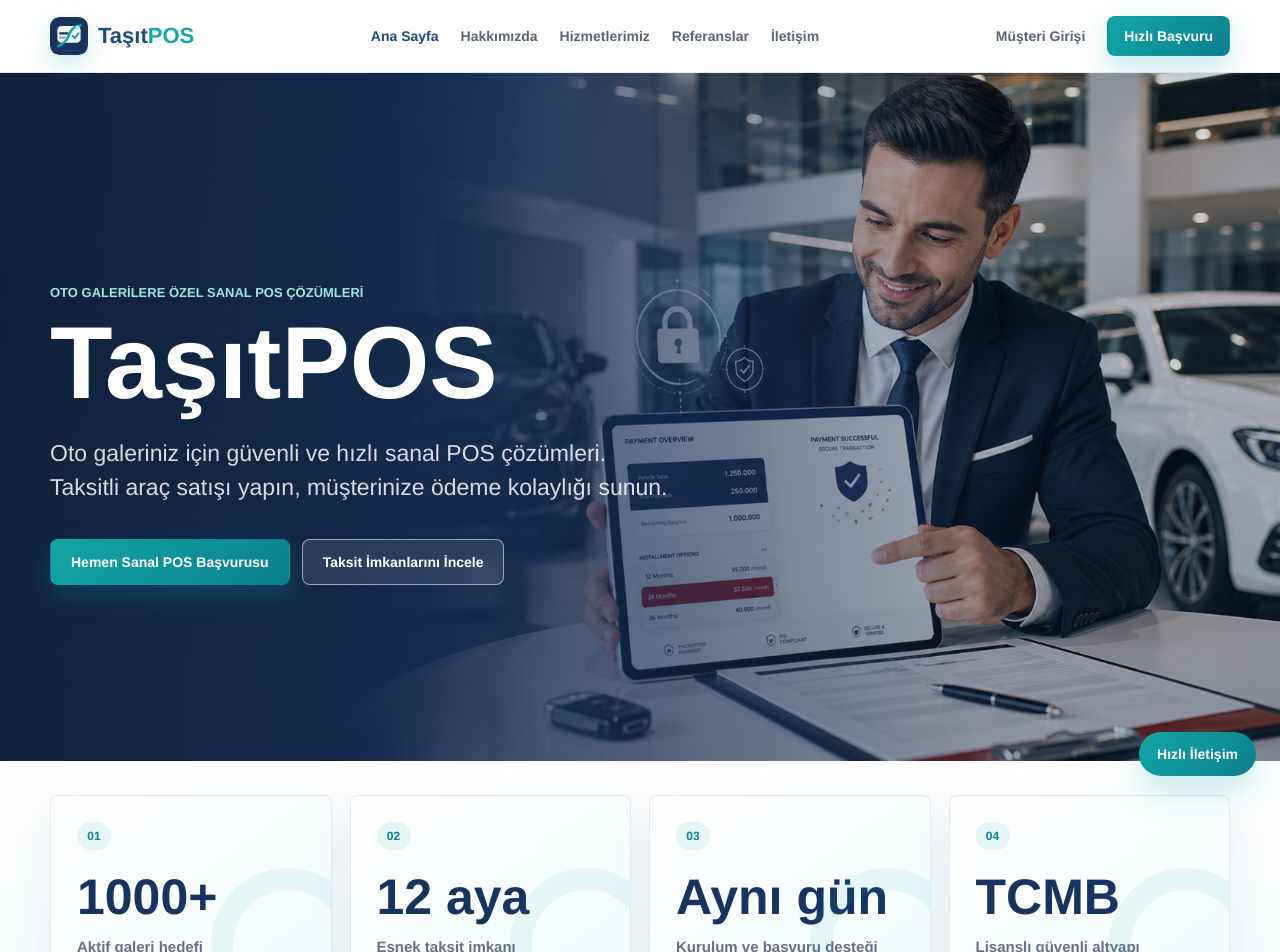
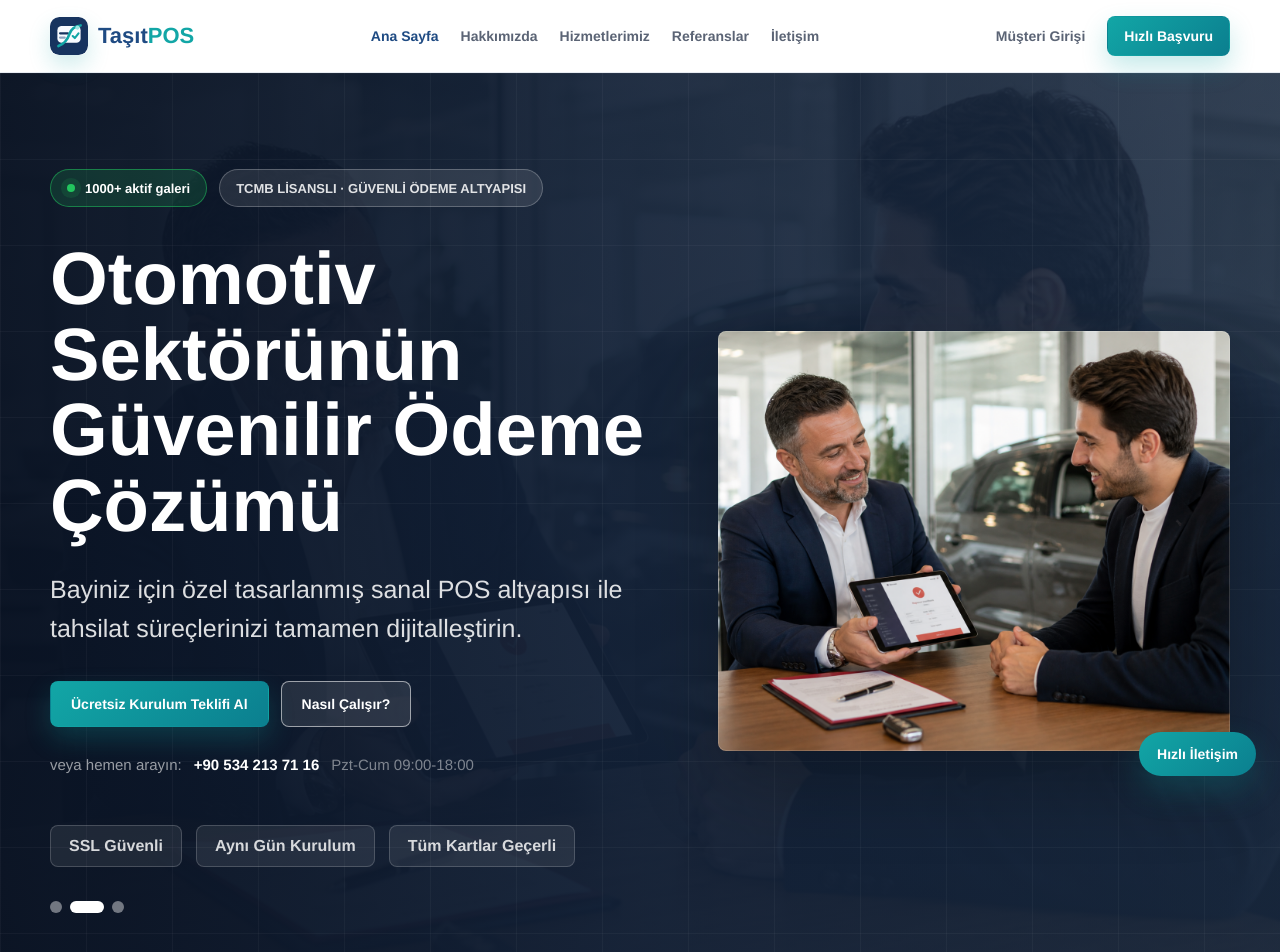
Before and after one commit to eliffvural/tasitPOS, a Next.js app: page / in a window 1280 px wide. Shown: the top 952 px of the page. Built offline with nearby package versions, Linux system fonts and the light colour scheme.

Commit message:
Add custom homepage hero slider

```diff
--- a/app/components.jsx
+++ b/app/components.jsx
@@ -1,8 +1,33 @@
 "use client";
 
 import Link from "next/link";
+import { useEffect, useState } from "react";
 import { usePathname } from "next/navigation";
 import { brand, navigation, processSteps, services, stats } from "./site-data";
+
+const heroSlides = [
+  {
+    kicker: "Tüm kartlar · şeffaf fiyatlandırma",
+    title: "Tüm Kartlar, Tüm Bankalar — Sıfır Sürpriz.",
+    text: "Visa, Mastercard ve Troy dahil tüm kartlarla ödeme alın. Şeffaf fiyatlandırma, gizli maliyet yok.",
+    image: "/assets/images/tasitpos/hero-payment.png",
+    alt: "Oto galeride kartlı ödeme alan danışman",
+  },
+  {
+    kicker: "TCMB lisanslı · güvenli ödeme altyapısı",
+    title: "Otomotiv Sektörünün Güvenilir Ödeme Çözümü",
+    text: "Bayiniz için özel tasarlanmış sanal POS altyapısı ile tahsilat süreçlerinizi tamamen dijitalleştirin.",
+    image: "/assets/images/tasitpos/dealer-consultation.png",
+    alt: "Modern oto galeride müşteri görüşmesi",
+  },
+  {
+    kicker: "Hızlı entegrasyon · 7/24 destek",
+    title: "Aynı Gün Kurulum, Anında Tahsilat",
+    text: "Başvurunuzu tamamlayın, sisteminiz aynı gün devreye girsin. Teknik destek her adımda yanınızda.",
+    image: "/assets/images/tasitpos/platform-dashboard.png",
+    alt: "Sanal POS ve ödeme paneli ekranları",
+  },
+];
 
 export function SiteFrame({ children }) {
   return (
@@ -134,6 +159,75 @@
   );
 }
 
+export function HeroSlider() {
+  const [activeSlide, setActiveSlide] = useState(0);
+  const slide = heroSlides[activeSlide];
+
+  useEffect(() => {
+    const timer = window.setInterval(() => {
+      setActiveSlide((current) => (current + 1) % heroSlides.length);
+    }, 5500);
+
+    return () => window.clearInterval(timer);
+  }, []);
+
+  return (
+    <section className="home-hero slider-hero">
+      {heroSlides.map((item, index) => (
+        <img
+          key={item.title}
+          src={item.image}
+          alt=""
+          aria-hidden="true"
+          className={index === activeSlide ? "hero-image hero-image-active" : "hero-image"}
+        />
+      ))}
+      <div className="hero-overlay" />
+      <div className="container hero-slider-shell">
+        <div className="hero-slider-copy">
+          <div className="hero-badges">
+            <span className="hero-live">1000+ aktif galeri</span>
+            <span>{slide.kicker}</span>
+          </div>
+          <h1>{slide.title}</h1>
+          <p>{slide.text}</p>
+          <div className="hero-actions">
+            <a className="btn btn-primary" href={brand.registerUrl} target="_blank" rel="noreferrer">
+              Ücretsiz Kurulum Teklifi Al
+            </a>
+            <Link className="btn btn-ghost" href="/hizmetlerimiz">
+              Nasıl Çalışır?
+            </Link>
+          </div>
+          <p className="hero-phone">
+            veya hemen arayın: <a href={brand.phoneHref}>{brand.phone}</a>
+            <span>Pzt-Cum 09:00-18:00</span>
+          </p>
+          <div className="hero-trust">
+            <span>SSL Güvenli</span>
+            <span>Aynı Gün Kurulum</span>
+            <span>Tüm Kartlar Geçerli</span>
+          </div>
+          <div className="hero-dots" aria-label="Slider kontrolü">
+            {heroSlides.map((item, index) => (
+              <button
+                key={item.title}
+                type="button"
+                aria-label={`${index + 1}. slaytı göster`}
+                aria-current={index === activeSlide}
+                onClick={() => setActiveSlide(index)}
+              />
+            ))}
+          </div>
+        </div>
+        <div className="hero-slide-visual">
+          <img src={slide.image} alt={slide.alt} />
+        </div>
+      </div>
+    </section>
+  );
+}
+
 export function PageIntro({ eyebrow, title, text }) {
   return (
     <section className="page-intro">
--- a/app/globals.css
+++ b/app/globals.css
@@ -222,11 +222,13 @@
 
 .home-hero {
   position: relative;
-  min-height: 86svh;
+  min-height: 92svh;
   display: grid;
   align-items: center;
   overflow: hidden;
   color: var(--white);
+  background:
+    linear-gradient(135deg, #111f35 0%, #22354f 48%, #33465d 100%);
 }
 
 .hero-image,
@@ -239,12 +241,31 @@
 
 .hero-image {
   object-fit: cover;
+  opacity: 0;
+  transform: scale(1.04);
+  transition: opacity 700ms ease, transform 1100ms ease;
+  filter: saturate(0.8) contrast(1.05);
+}
+
+.hero-image-active {
+  opacity: 0.34;
+  transform: scale(1);
 }
 
 .hero-overlay {
   background:
-    linear-gradient(90deg, rgba(16, 33, 61, 0.84) 0%, rgba(22, 52, 95, 0.62) 44%, rgba(31, 75, 131, 0.08) 78%),
-    linear-gradient(180deg, rgba(16, 33, 61, 0.1), rgba(16, 33, 61, 0.28));
+    linear-gradient(90deg, rgba(9, 18, 34, 0.92) 0%, rgba(17, 31, 53, 0.76) 48%, rgba(24, 40, 62, 0.54) 100%),
+    linear-gradient(180deg, rgba(12, 25, 45, 0.18), rgba(12, 25, 45, 0.56));
+}
+
+.hero-overlay::after {
+  content: "";
+  position: absolute;
+  inset: 0;
+  background-image:
+    linear-gradient(rgba(255, 255, 255, 0.035) 1px, transparent 1px),
+    linear-gradient(90deg, rgba(255, 255, 255, 0.035) 1px, transparent 1px);
+  background-size: 86px 86px;
 }
 
 .hero-content {
@@ -253,9 +274,61 @@
   padding: 92px 0 56px;
 }
 
+.hero-slider-shell {
+  position: relative;
+  z-index: 1;
+  display: grid;
+  grid-template-columns: minmax(0, 0.98fr) minmax(360px, 0.82fr);
+  gap: 56px;
+  align-items: center;
+  padding: 96px 0 64px;
+}
+
+.hero-slider-copy {
+  min-width: 0;
+}
+
+.hero-badges {
+  display: flex;
+  flex-wrap: wrap;
+  gap: 12px;
+  margin-bottom: 34px;
+}
+
+.hero-badges span {
+  display: inline-flex;
+  align-items: center;
+  min-height: 38px;
+  padding: 0 16px;
+  border: 1px solid rgba(255, 255, 255, 0.24);
+  border-radius: 999px;
+  color: rgba(255, 255, 255, 0.86);
+  background: rgba(255, 255, 255, 0.1);
+  font-size: 13px;
+  font-weight: 850;
+  text-transform: uppercase;
+}
+
+.hero-badges .hero-live {
+  border-color: rgba(34, 197, 94, 0.52);
+  color: var(--white);
+  background: rgba(34, 197, 94, 0.16);
+  text-transform: none;
+}
+
+.hero-badges .hero-live::before {
+  content: "";
+  width: 8px;
+  height: 8px;
+  margin-right: 10px;
+  border-radius: 50%;
+  background: #22c55e;
+  box-shadow: 0 0 0 6px rgba(34, 197, 94, 0.12);
+}
+
 .hero-content h1,
+.hero-slider-copy h1,
 .page-intro h1 {
-  max-width: 760px;
   margin: 0;
   font-family: var(--font-sans);
   font-weight: 850;
@@ -264,6 +337,17 @@
   letter-spacing: 0;
 }
 
+.hero-content h1,
+.page-intro h1 {
+  max-width: 760px;
+}
+
+.hero-slider-copy h1 {
+  max-width: 760px;
+  font-size: clamp(52px, 5.8vw, 86px);
+  line-height: 1.02;
+}
+
 .hero-content p:not(.eyebrow) {
   max-width: 620px;
   margin: 24px 0 0;
@@ -272,11 +356,101 @@
   line-height: 1.5;
 }
 
+.hero-slider-copy > p {
+  max-width: 720px;
+  margin: 26px 0 0;
+  color: rgba(255, 255, 255, 0.86);
+  font-size: clamp(19px, 2vw, 25px);
+  line-height: 1.55;
+}
+
 .hero-actions {
   display: flex;
   flex-wrap: wrap;
   gap: 12px;
   margin-top: 34px;
+}
+
+.hero-phone {
+  display: flex;
+  flex-wrap: wrap;
+  gap: 12px;
+  margin-top: 26px !important;
+  color: rgba(255, 255, 255, 0.58) !important;
+  font-size: 15px !important;
+}
+
+.hero-phone a {
+  color: var(--white);
+  font-weight: 850;
+}
+
+.hero-phone span {
+  color: rgba(255, 255, 255, 0.46);
+}
+
+.hero-trust {
+  display: flex;
+  flex-wrap: wrap;
+  gap: 14px;
+  margin-top: 48px;
+}
+
+.hero-trust span {
+  min-height: 42px;
+  padding: 0 18px;
+  display: inline-flex;
+  align-items: center;
+  border: 1px solid rgba(255, 255, 255, 0.18);
+  border-radius: 8px;
+  color: rgba(255, 255, 255, 0.82);
+  background: rgba(255, 255, 255, 0.08);
+  font-weight: 750;
+}
+
+.hero-dots {
+  display: flex;
+  gap: 8px;
+  margin-top: 34px;
+}
+
+.hero-dots button {
+  width: 12px;
+  height: 12px;
+  padding: 0;
+  border: 0;
+  border-radius: 999px;
+  background: rgba(255, 255, 255, 0.42);
+  cursor: pointer;
+}
+
+.hero-dots button[aria-current="true"] {
+  width: 34px;
+  background: var(--white);
+}
+
+.hero-slide-visual {
+  position: relative;
+  min-height: 420px;
+  border-radius: 8px;
+  overflow: hidden;
+  box-shadow: 0 30px 80px rgba(0, 0, 0, 0.28);
+}
+
+.hero-slide-visual img {
+  width: 100%;
+  height: 100%;
+  min-height: 420px;
+  object-fit: cover;
+}
+
+.hero-slide-visual::after {
+  content: "";
+  position: absolute;
+  inset: 0;
+  border: 1px solid rgba(255, 255, 255, 0.16);
+  border-radius: inherit;
+  pointer-events: none;
 }
 
 .eyebrow {
@@ -1279,13 +1453,28 @@
   }
 
   .home-hero {
-    min-height: 82svh;
+    min-height: auto;
   }
 
   .hero-overlay {
     background:
       linear-gradient(90deg, rgba(5, 12, 29, 0.9), rgba(7, 17, 38, 0.5)),
       linear-gradient(180deg, rgba(7, 17, 38, 0.12), rgba(7, 17, 38, 0.42));
+  }
+
+  .hero-slider-shell {
+    grid-template-columns: 1fr;
+    gap: 36px;
+    padding: 94px 0 64px;
+  }
+
+  .hero-slide-visual {
+    max-width: 720px;
+    min-height: 340px;
+  }
+
+  .hero-slide-visual img {
+    min-height: 340px;
   }
 
   .metrics,
@@ -1363,7 +1552,7 @@
   }
 
   .home-hero {
-    min-height: 78svh;
+    min-height: auto;
   }
 
   .hero-content {
@@ -1371,8 +1560,51 @@
   }
 
   .hero-content h1,
+  .hero-slider-copy h1,
   .page-intro h1 {
     font-size: clamp(44px, 16vw, 58px);
+  }
+
+  .hero-slider-shell {
+    padding: 78px 0 46px;
+  }
+
+  .hero-badges {
+    gap: 8px;
+    margin-bottom: 24px;
+  }
+
+  .hero-badges span {
+    min-height: 34px;
+    padding: 0 12px;
+    font-size: 11px;
+  }
+
+  .hero-slider-copy > p {
+    font-size: 17px;
+  }
+
+  .hero-phone {
+    font-size: 13px !important;
+  }
+
+  .hero-trust {
+    gap: 8px;
+    margin-top: 30px;
+  }
+
+  .hero-trust span {
+    min-height: 38px;
+    padding: 0 12px;
+    font-size: 13px;
+  }
+
+  .hero-slide-visual {
+    min-height: 260px;
+  }
+
+  .hero-slide-visual img {
+    min-height: 260px;
   }
 
   .page-intro {
--- a/app/page.jsx
+++ b/app/page.jsx
@@ -1,41 +1,18 @@
-import Link from "next/link";
 import {
   CTA,
+  HeroSlider,
   Metrics,
   ProcessList,
   SectionHeader,
   ServiceGrid,
   SiteFrame,
 } from "./components";
-import { brand, testimonials } from "./site-data";
+import { testimonials } from "./site-data";
 
 export default function Home() {
   return (
     <SiteFrame>
-      <section className="home-hero">
-        <img
-          src="/assets/images/tasitpos/hero-payment.png"
-          alt="Oto galeride dijital ödeme onayı gösteren danışman"
-          className="hero-image"
-        />
-        <div className="hero-overlay" />
-        <div className="container hero-content">
-          <p className="eyebrow light">Oto galerilere özel sanal POS çözümleri</p>
-          <h1>TaşıtPOS</h1>
-          <p>
-            Oto galeriniz için güvenli ve hızlı sanal POS çözümleri. Taksitli
-            araç satışı yapın, müşterinize ödeme kolaylığı sunun.
-          </p>
-          <div className="hero-actions">
-            <a className="btn btn-primary" href={brand.registerUrl} target="_blank" rel="noreferrer">
-              Hemen Sanal POS Başvurusu
-            </a>
-            <Link className="btn btn-ghost" href="/hizmetlerimiz">
-              Taksit İmkanlarını İncele
-            </Link>
-          </div>
-        </div>
-      </section>
+      <HeroSlider />
 
       <section className="stats-band">
         <div className="container">
```
